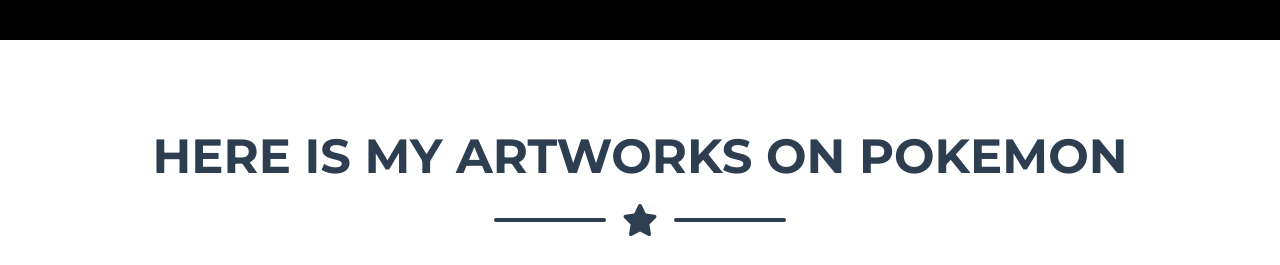
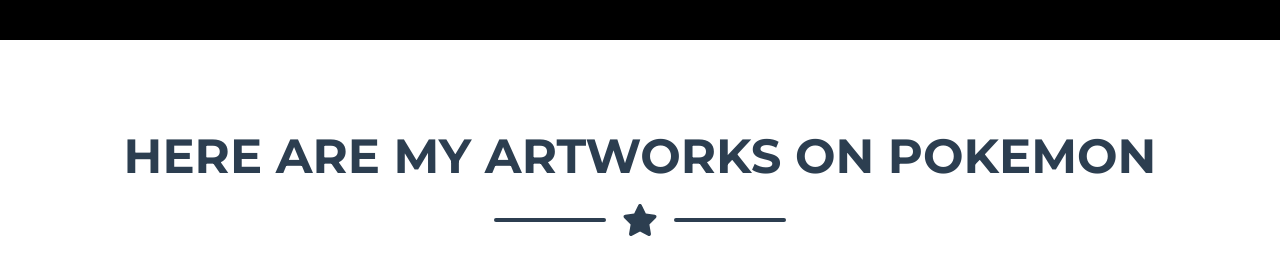
Before and after one commit to dhritimn/Nayan, a plain HTML site: page pokemon.html in a window 1280 px wide. Shown: the part 980-1245 px from the top of the page. Drawn offline with nearby package versions, Linux system fonts and the light colour scheme.

Commit message:
Update pokemon.html

```diff
--- a/pokemon.html
+++ b/pokemon.html
@@ -62,7 +62,7 @@
         <section class="page-section portfolio" id="portfolio">
             <div class="container">
                 <!-- Portfolio Section Heading-->
-                <h2 class="page-section-heading text-center text-uppercase text-secondary mb-0">Here is my artworks on pokemon</h2>
+                <h2 class="page-section-heading text-center text-uppercase text-secondary mb-0">Here are my artworks on pokemon</h2>
                 <!-- Icon Divider-->
                 <div class="divider-custom">
                     <div class="divider-custom-line"></div>
```
